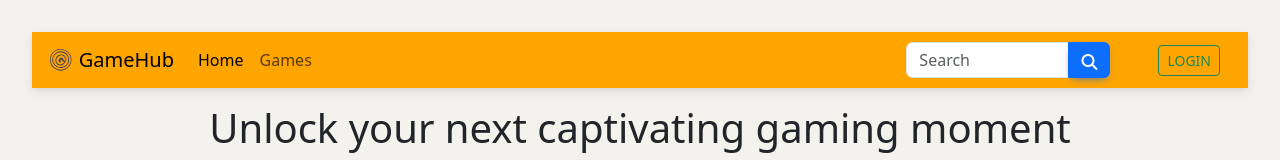
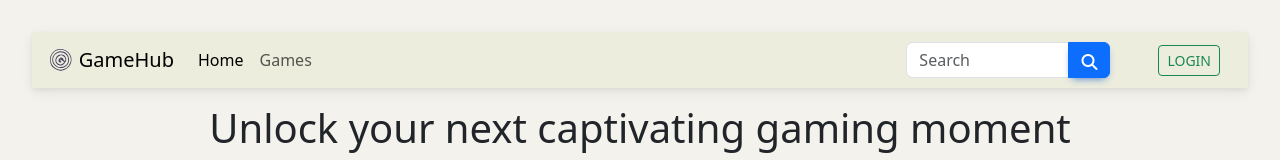
Before and after one commit to JayYi3/gamehub-frontend, a React (Vite) app: page / in a window 1280 px wide. Shown: the top 160 px of the page. Built offline with nearby package versions, Linux system fonts and the light colour scheme; no server answers; the HTML template or start-up script is replaced by a standard one.

Commit message:
change header color

```diff
--- a/src/components/shared/Header.tsx
+++ b/src/components/shared/Header.tsx
@@ -33,7 +33,7 @@ export default function Header() {
       className="mb-3"
       expand="lg"
       light
-      style={{ backgroundColor: "orange" }}
+      style={{ backgroundColor: "#ededdd" }}
     >
       <MDBContainer fluid>
         <MDBNavbarBrand href="/">
```
